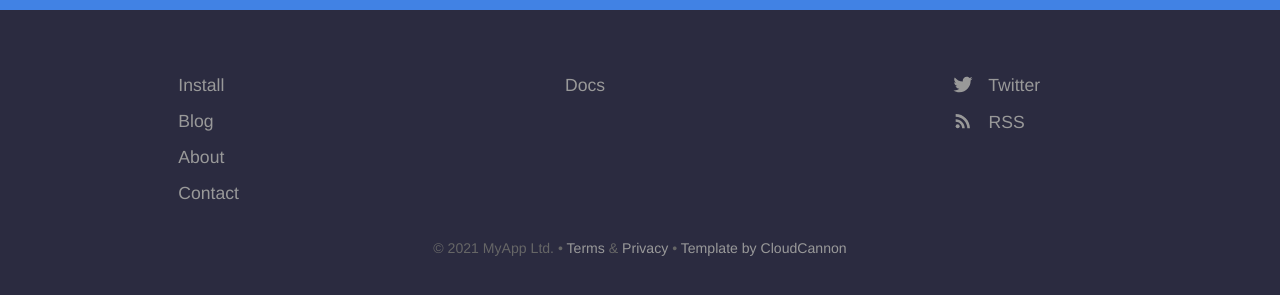
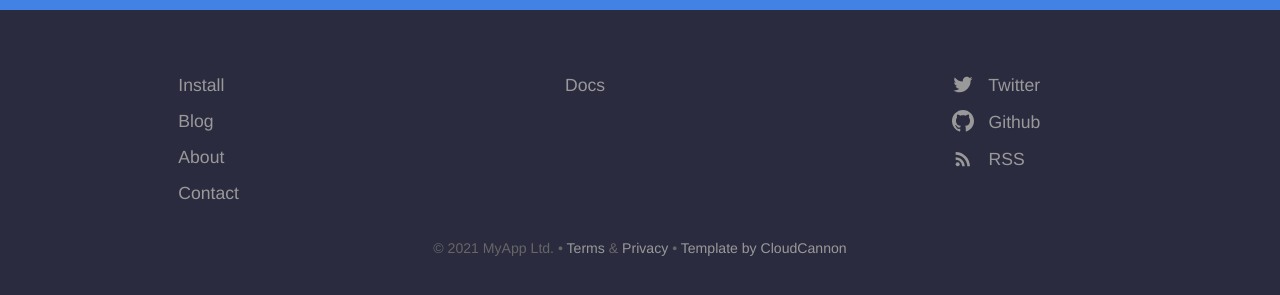
Before and after one commit to squeaknode/squeaknode.github.io, a Jekyll site: the page built from index.html, in a window 1280 px wide and 900 px high, scrolled down 2320 px. Shown: the part 592-887 px from the top of the window. Built offline with Jekyll 4.4.1, drawn with Linux system fonts in a browser that asks for light colours.

Commit message:
Add github link and icon (#4)

```diff
--- a/_config.yml
+++ b/_config.yml
@@ -92,6 +92,7 @@
     - Pinterest
     - Tumblr
     - Twitter
+    - Github
     - YouTube
     - RSS
 
--- a/_data/footer.yml
+++ b/_data/footer.yml
@@ -16,6 +16,10 @@
     link: https://twitter.com/squeaknode/
     social_icon: Twitter
     new_window: true
+  - name: Github
+    link: https://github.com/yzernik/squeaknode
+    social_icon: Github
+    new_window: true
   - name: RSS
     link: /feed.xml
     social_icon: RSS
--- a/_includes/social-icon.html
+++ b/_includes/social-icon.html
@@ -11,6 +11,8 @@
 		<svg fill="#000000" height="24" viewBox="0 0 24 24" width="24" xmlns="http://www.w3.org/2000/svg"><path d="M16,11H13V14.9C13,15.63 13.14,16 14.1,16H16V19C16,19 14.97,19.1 13.9,19.1C11.25,19.1 10,17.5 10,15.7V11H8V8.2C10.41,8 10.62,6.16 10.8,5H13V8H16M20,2H4C2.89,2 2,2.89 2,4V20A2,2 0 0,0 4,22H20A2,2 0 0,0 22,20V4C22,2.89 21.1,2 20,2Z" /></svg>
 	{% when "Twitter" %}
 		<svg fill="#000000" height="24" viewBox="0 0 24 24" width="24" xmlns="http://www.w3.org/2000/svg"><path d="M22.46,6C21.69,6.35 20.86,6.58 20,6.69C20.88,6.16 21.56,5.32 21.88,4.31C21.05,4.81 20.13,5.16 19.16,5.36C18.37,4.5 17.26,4 16,4C13.65,4 11.73,5.92 11.73,8.29C11.73,8.63 11.77,8.96 11.84,9.27C8.28,9.09 5.11,7.38 3,4.79C2.63,5.42 2.42,6.16 2.42,6.94C2.42,8.43 3.17,9.75 4.33,10.5C3.62,10.5 2.96,10.3 2.38,10C2.38,10 2.38,10 2.38,10.03C2.38,12.11 3.86,13.85 5.82,14.24C5.46,14.34 5.08,14.39 4.69,14.39C4.42,14.39 4.15,14.36 3.89,14.31C4.43,16 6,17.26 7.89,17.29C6.43,18.45 4.58,19.13 2.56,19.13C2.22,19.13 1.88,19.11 1.54,19.07C3.44,20.29 5.7,21 8.12,21C16,21 20.33,14.46 20.33,8.79C20.33,8.6 20.33,8.42 20.32,8.23C21.16,7.63 21.88,6.87 22.46,6Z" /></svg>
+	{% when "Github" %}
+		<svg xmlns="http://www.w3.org/2000/svg" width="24" height="24" viewBox="0 0 24 24"><path d="M12 0c-6.626 0-12 5.373-12 12 0 5.302 3.438 9.8 8.207 11.387.599.111.793-.261.793-.577v-2.234c-3.338.726-4.033-1.416-4.033-1.416-.546-1.387-1.333-1.756-1.333-1.756-1.089-.745.083-.729.083-.729 1.205.084 1.839 1.237 1.839 1.237 1.07 1.834 2.807 1.304 3.492.997.107-.775.418-1.305.762-1.604-2.665-.305-5.467-1.334-5.467-5.931 0-1.311.469-2.381 1.236-3.221-.124-.303-.535-1.524.117-3.176 0 0 1.008-.322 3.301 1.23.957-.266 1.983-.399 3.003-.404 1.02.005 2.047.138 3.006.404 2.291-1.552 3.297-1.23 3.297-1.23.653 1.653.242 2.874.118 3.176.77.84 1.235 1.911 1.235 3.221 0 4.609-2.807 5.624-5.479 5.921.43.372.823 1.102.823 2.222v3.293c0 .319.192.694.801.576 4.765-1.589 8.199-6.086 8.199-11.386 0-6.627-5.373-12-12-12z"/></svg>
 	{% when "YouTube" %}
 		<svg fill="#000000" height="24" viewBox="0 0 24 24" width="24" xmlns="http://www.w3.org/2000/svg"><path d="M10,16.5V7.5L16,12M20,4.4C19.4,4.2 15.7,4 12,4C8.3,4 4.6,4.19 4,4.38C2.44,4.9 2,8.4 2,12C2,15.59 2.44,19.1 4,19.61C4.6,19.81 8.3,20 12,20C15.7,20 19.4,19.81 20,19.61C21.56,19.1 22,15.59 22,12C22,8.4 21.56,4.91 20,4.4Z" /></svg>
 	{% when "RSS" %}
```
